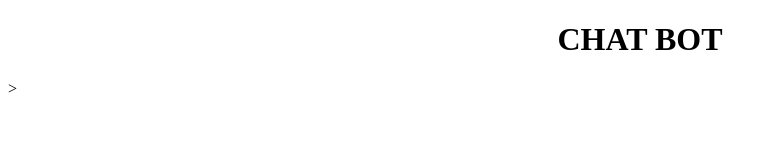
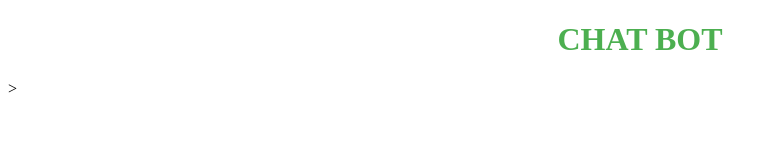
Before and after one commit to SelvaVigneshM/Chatbot.github.io, a plain HTML site: page index.html in a window 1280 px wide. Shown: the whole page, without its empty margins (0-778 px from the left). Drawn offline with Linux system fonts and the light colour scheme.

Commit message:
Update index.html

```diff
--- a/index.html
+++ b/index.html
@@ -6,7 +6,7 @@
 </head>
 
 <body>
-    <div style="text-align: center;">
+    <div style="text-align: center; color: #4CAF50">
         <h1>CHAT BOT</h1>
     </div>
     <!--Start of Tawk.to Script-->
```
